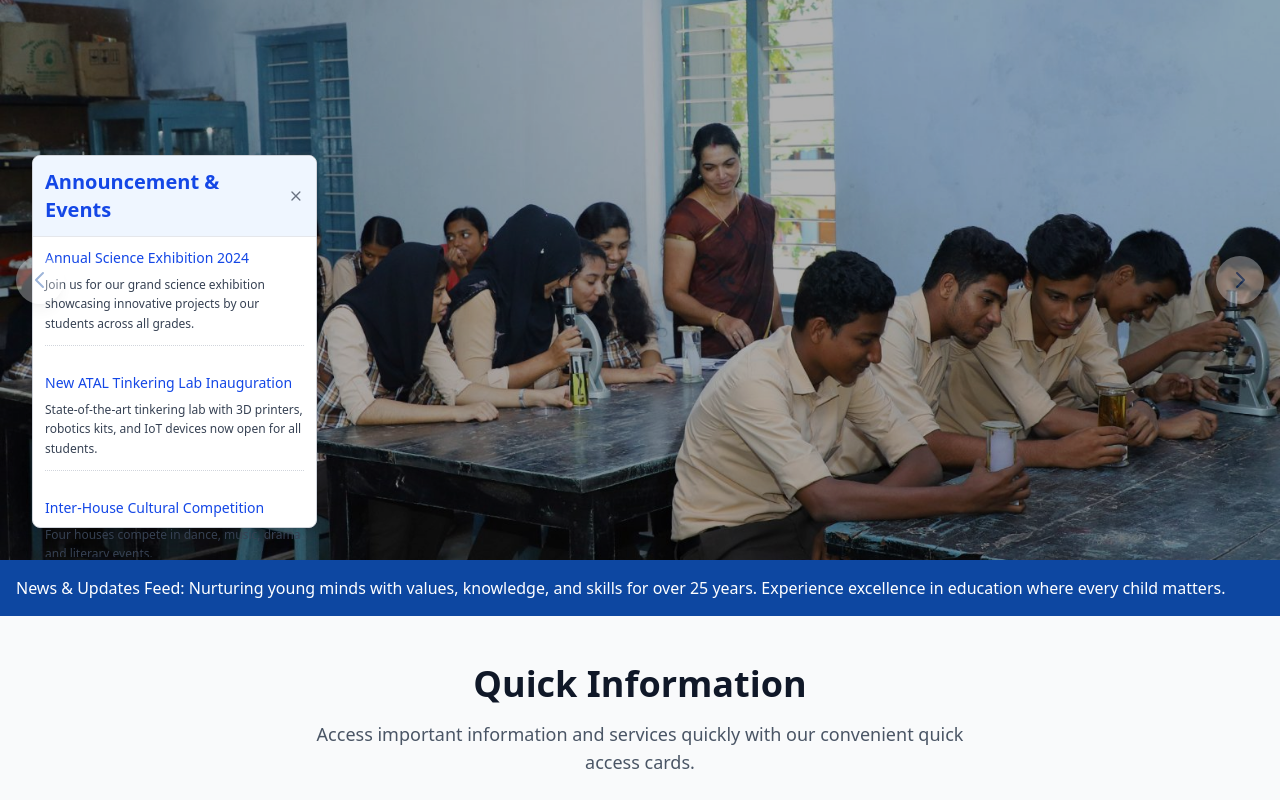
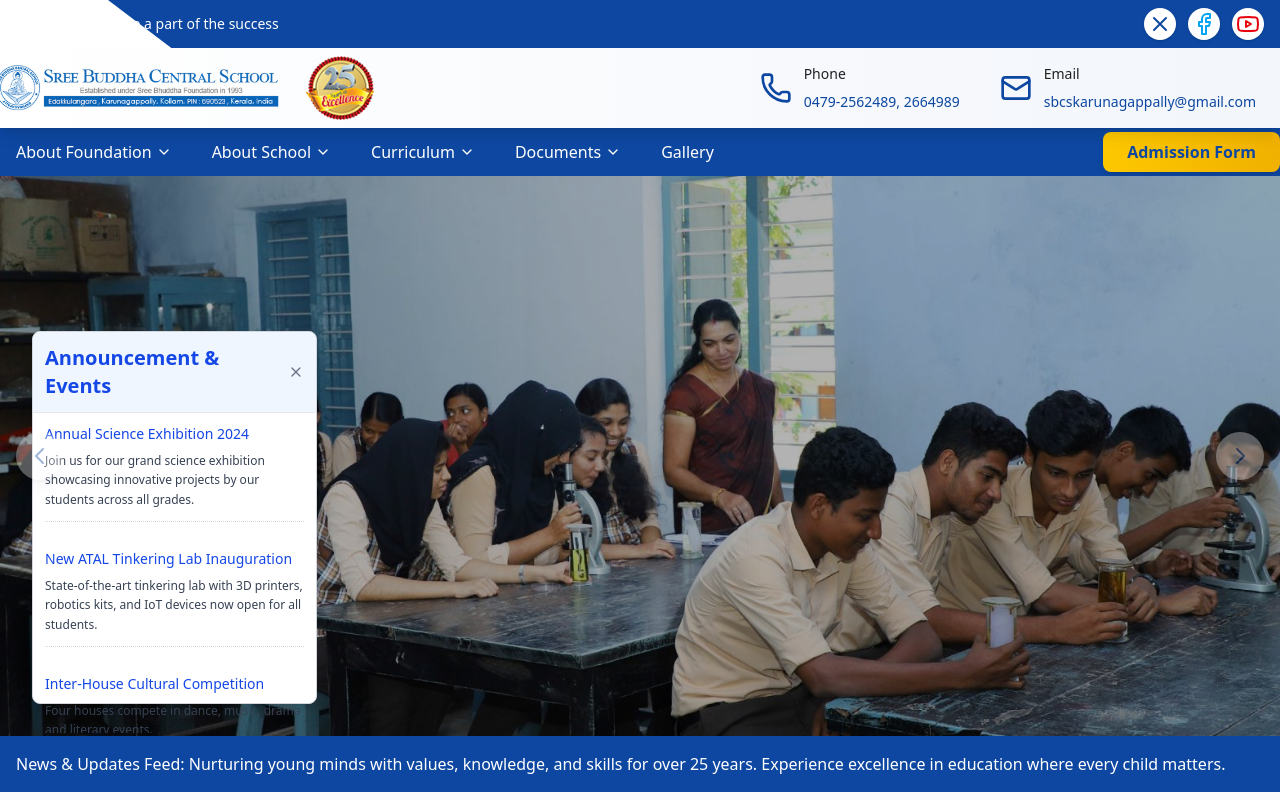
Before and after one commit to astralynetechnologies/sree-budha-school, a Next.js app: page / in a window 1280 px wide. Shown: the top 800 px of the page. Built offline with nearby package versions, Linux system fonts and the light colour scheme.

Commit message:
Integrate Navbar and Footer components into the main application layout, enhancing the overall structure and user experience. Remove unused state in the Home component for cleaner code.

```diff
--- a/src/pages/_app.jsx
+++ b/src/pages/_app.jsx
@@ -1,10 +1,15 @@
-import '../styles/globals.css'
+import Navbar from "@/components/Navbar";
+import Footer from "@/components/Footer";
+import "../styles/globals.css";
 
 export default function MyApp({ Component, pageProps }) {
   return (
-    <>
-      {/* This will wrap all pages */}
-      <Component {...pageProps} />
-    </>
-  )
+    <div>
+      <Navbar />
+      <main className="min-h-screen">
+        <Component {...pageProps} />
+      </main>
+      <Footer />
+    </div>
+  );
 }
--- a/src/pages/index.jsx
+++ b/src/pages/index.jsx
@@ -1,4 +1,3 @@
-import Navbar from "@/components/Navbar";
 import { useEffect, useState } from "react";
 import QuickInformation from "@/components/QuickInformation";
 import SchoolEvents from "@/components/SchoolEvents";
@@ -14,7 +13,6 @@
   ];
 
   const [currentIndex, setCurrentIndex] = useState(0);
-  const [isDropdownOpen, setIsDropdownOpen] = useState(false);
 
   useEffect(() => {
     if (images.length <= 1) return; // Skip rotation if only one image
```
